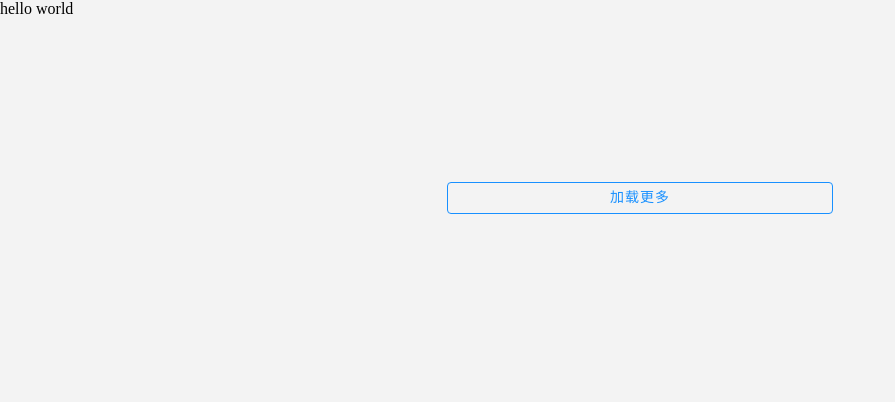
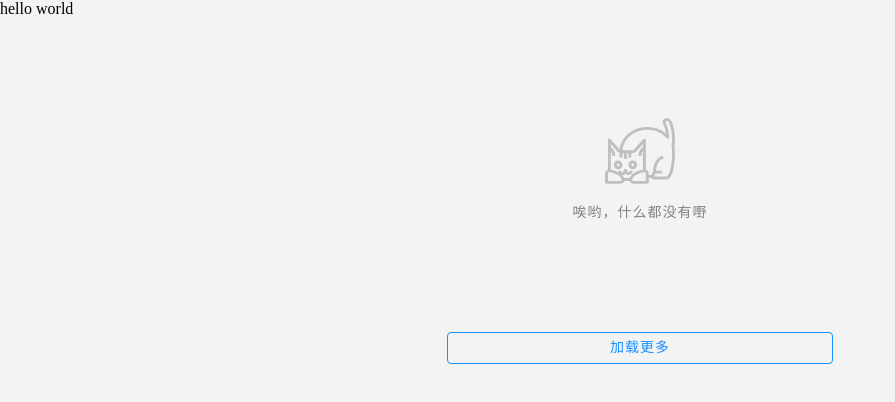
Before and after one commit to lei-zhu/react-paging-list, a React app: page / in a window 1280 px wide. Shown: the top 402 px of the page, without its empty margins (0-895 px from the left). Built offline with nearby package versions, Linux system fonts and the light colour scheme.

Commit message:
修改编译不通过的问题

```diff
--- a/src/components/ListView/index.tsx
+++ b/src/components/ListView/index.tsx
@@ -5,7 +5,7 @@ import SVG_CAT from '../../assets/cat.svg';
 import SVG_PANDA from '../../assets/panda.svg';
 
 export interface IListItem {
-  id: string | number | null | undefined;
+  id: any;
 }
 
 export interface IListViewProps<T> {
@@ -34,7 +34,7 @@ class ListView<T extends IListItem> extends PureComponent<IListViewProps<T>, ILi
     };
   }
 
-  static getDerivedStateFromProps(props, state) {
+  static getDerivedStateFromProps(props: any, state: any) {
     const {
       pageNumber, pageSize,
       dataLoading, dataListPerPage,
--- a/src/pages/App.tsx
+++ b/src/pages/App.tsx
@@ -14,8 +14,8 @@ export default class App extends PureComponent {
           pageNumber={1}
           pageSize={10}
           dataLoading={false}
-          dataListPerPage={[1,2,3,4,5]}
-          totalCount={5}
+          dataListPerPage={[]}
+          totalCount={0}
           renderItem={() => {}}
           firstLoadingText="正在努力加载哟"
           listEmptyText="唉哟，什么都没有嘢"
```
